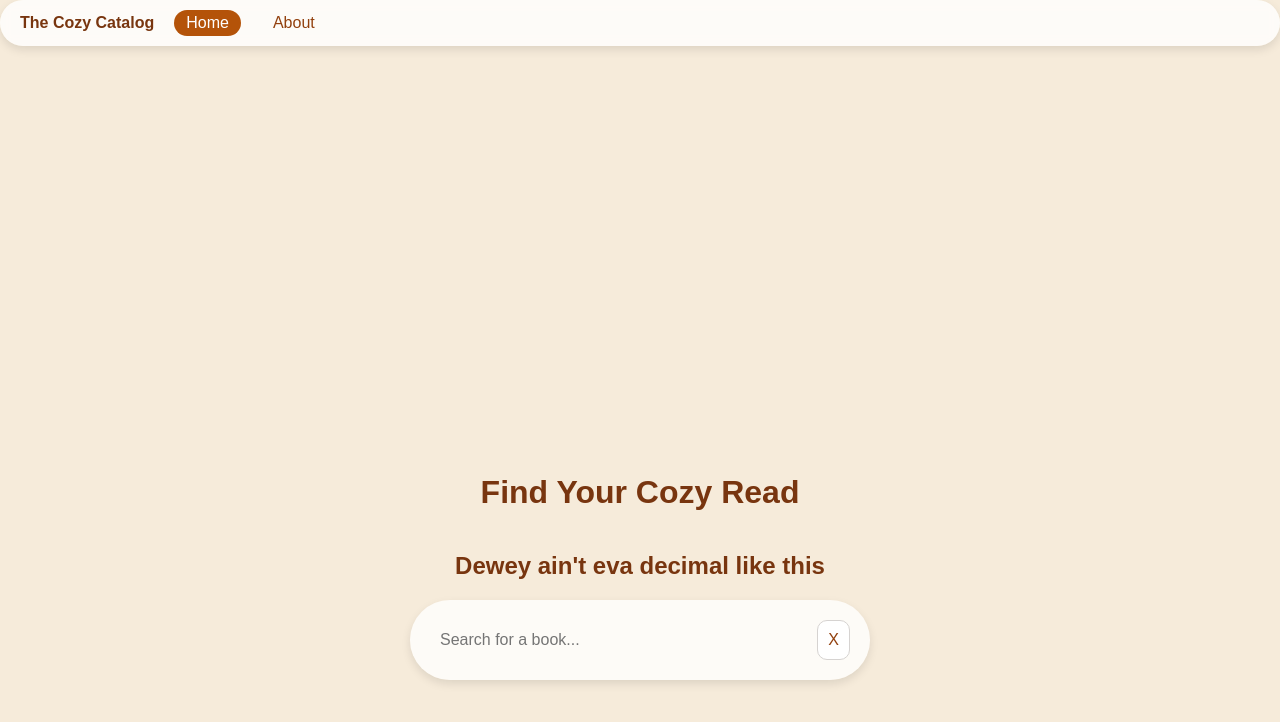
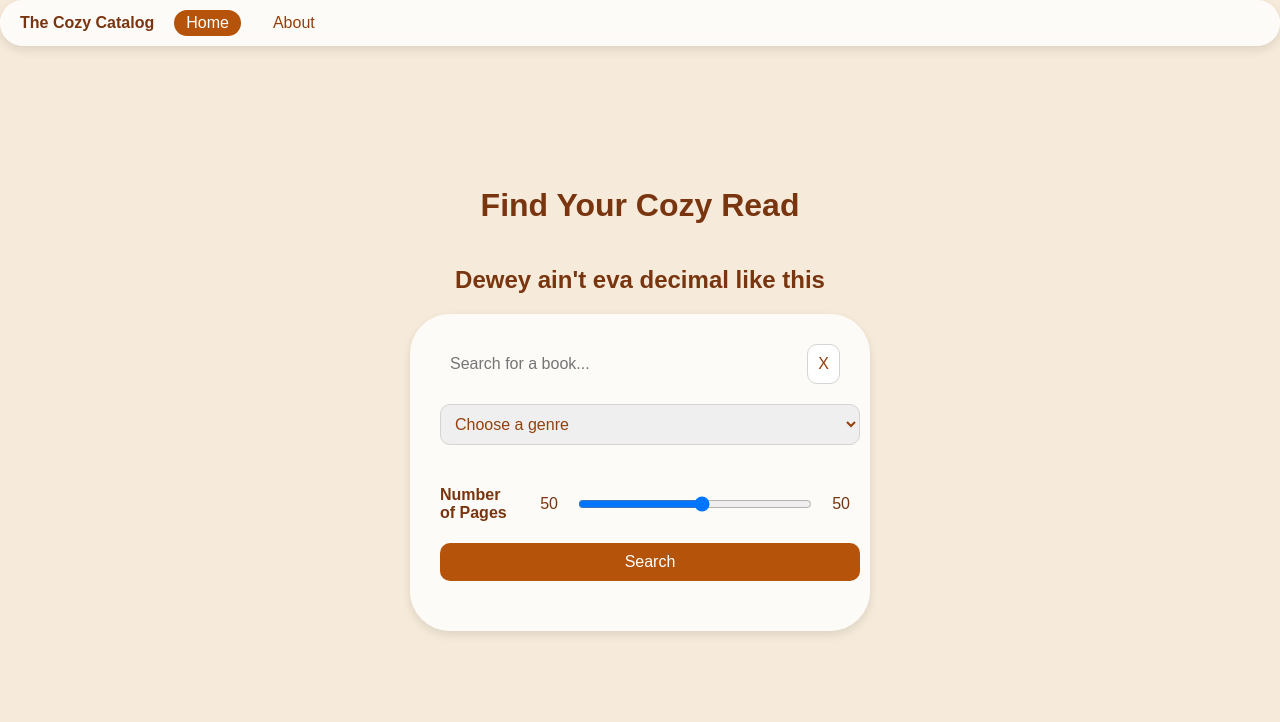
Before and after one commit to sarora620/inst377-bookrecapp, a plain HTML site: page public/home.html in a window 1280 px wide. Drawn offline with Linux system fonts and the light colour scheme.

Commit message:
updating form and nav-bar

```diff
--- a/public/home.html
+++ b/public/home.html
@@ -8,7 +8,7 @@
         <!-- NAV BAR -->
         <nav>
             <div class="nav-container">
-                <a href="#" class="logo">The Cozy Catalog</a>
+                <a href="home.html" class="logo">The Cozy Catalog</a>
 
                   <a href="home.html" class="nav-link">Home</a>
                   <a href="about.html" class="nav-link">About</a>
@@ -22,21 +22,17 @@
             <h2>Dewey ain't eva decimal like this</h2>
 
             <div class="search-container">
+                <form id="book-form">
                     <!-- TOP SEARCH BAR -->
                     <div class="idle-search" id="idleSearch">
-
                         <input type="text" id="searchInput" placeholder="Search for a book...">
                         <button id="resetBtn">X</button>
                     </div>
-            </div>
-
-            <div class="search-options" id="searchOptions">
 
                     <!-- genre -->
                     <div class="option-group">
+                        <select id="genreSelect">
                         <label>Genre</label>
-
-                  <select id="genreSelect">
                         <option value="">Choose a genre</option>
                         <!-- will be filled in by js-->
                         </select>
@@ -45,14 +41,16 @@
                     <!-- page count -->
                     <div class="option-group">
 
-                  <label>
-                    Max Pages:
-                    <span id="pageValue">500</span>
-                  </label>
-                  <input type="range" id="pageSlider" min="50" max="800" step="50" value="500">
+                        <div class="range-container">
+                            <label>Number of Pages</label>
+                            <span id="pagevalue"></span>
+                            <span>50</span>
+                            <input type="range" id="pageSlider" min="50" max="800" step="50" oninput="this.nextElementSibling.innerText = this.value">
+                            <span>50</span>
+                        </div>
 
-                  <!-- SEARCH BUTTON -->
                     <button id="searchBtn">Search</button>
+                </form>
                 </div>
             </div>
         </div>
--- a/public/stylesheet.css
+++ b/public/stylesheet.css
@@ -63,7 +63,6 @@ body {
     flex-direction: column;
     justify-content: center;
     align-items: center;
-    min-height: 100vh;
     padding: 120px 20px 40px;
 }
 
@@ -79,7 +78,6 @@ body {
 
 .idle-search {
     display: flex;
-    align-items: center;
     gap:10px;
 }
 
@@ -91,6 +89,7 @@ body {
   border: 1px solid #d6d3d1;
   padding: 10px;
   color:#92400e;
+  margin: 10px;
 }
 
 #searchInput {
@@ -98,14 +97,14 @@ body {
     border: none;
     background-color: transparent;
     color: #78350f;
-  }
+}
 
-  #searchInput:focus {
+#searchInput:focus {
     outline: none;
-  }
+}
 
-  /* reset button */
-  #resetBtn {
+/* reset button */
+#resetBtn {
     background-color: white;
     cursor: pointer;
     transition: 0.2s;
@@ -113,11 +112,6 @@ body {
 
 #resetBtn:hover {
     background-color: #fef3c7;
-}
-
-.search-options {
-    display: none;
-    margin-top: 20px;
 }
 
 .search-options.active {
@@ -133,6 +127,7 @@ body {
     display: block;
     margin-bottom: 8px;
     font-weight: bold;
+    margin: 10px;
 }
 
 
@@ -145,6 +140,12 @@ body {
 #pageSlider {
     width: 100%;
 }
+
+.range-container {
+    display: flex;
+    align-items: center;
+    gap: 10px;
+  }
 
 /* search button */
 #searchBtn {
```
Also changed, not shown: public/about.html (+4 -5 lines). Lines whose indentation alone changed are shown as unchanged.
